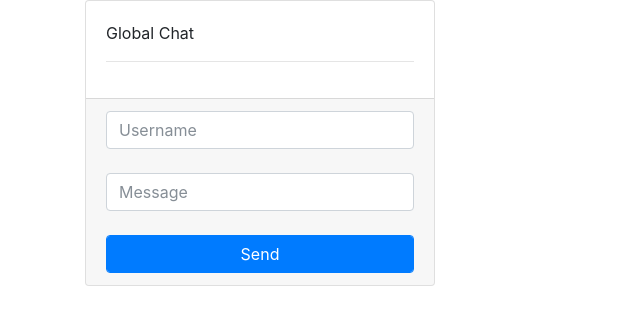
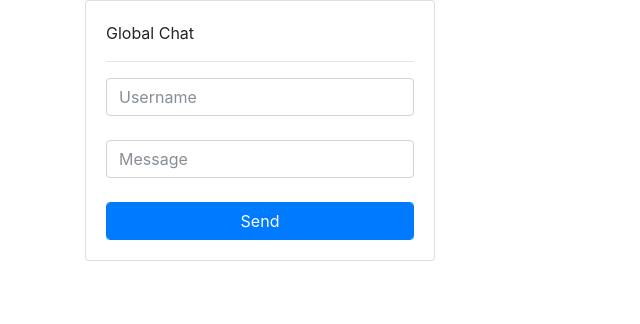
Before and after one commit to artkwi/chat-react, a React (Create React App) app in the folder chatapp/: page / in a window 1280 px wide. Shown: the top 324 px of the page, without its empty margins (0-640 px from the left). Built offline with nearby package versions, Linux system fonts and the light colour scheme.

Commit message:
states added to Chat

```diff
--- a/chatapp/src/components/Chat.js
+++ b/chatapp/src/components/Chat.js
@@ -1,9 +1,17 @@
 import React from "react";
 
-class Chat extends React.Component{
+class Chat extends React.Component {
+    constructor(props) {
+        super(props);
 
+        this.state = {
+            username: '',
+            message: '',
+            messages: []
+        };
+    }
 
-    render(){
+    render() {
         return (
             <div className="container">
                 <div className="row">
@@ -11,17 +19,17 @@ class Chat extends React.Component{
                         <div className="card">
                             <div className="card-body">
                                 <div className="card-title">Global Chat</div>
-                                <hr/>
+                                <hr />
                                 <div className="messages">
 
                                 </div>
-                            </div>
-                            <div className="card-footer">
-                                    <input type="text" placeholder="Username" className="form-control"/>
-                                    <br/>
-                                    <input type="text" placeholder="Message" className="form-control"/>
-                                    <br/>
+                                <div className="footer">
+                                    <input type="text" placeholder="Username" value={this.state.username} onChange={ev => this.setState({ username: ev.target.value })} className="form-control" />
+                                    <br />
+                                    <input type="text" placeholder="Message" className="form-control" value={this.state.message} onChange={ev => this.setState({ message: ev.target.value })} />
+                                    <br />
                                     <button className="btn btn-primary form-control">Send</button>
+                                </div>
                             </div>
                         </div>
                     </div>
```
